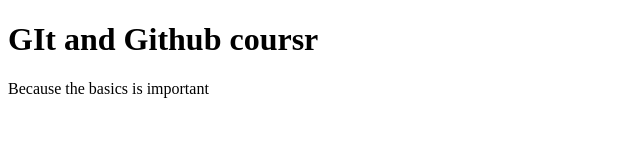
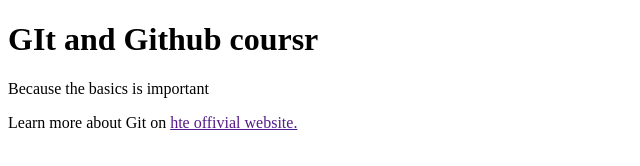
Before and after one commit to Ismet000/git-github-course, a plain HTML site: page index.html in a window 1280 px wide. Shown: the whole page, without its empty margins (0-640 px from the left). Drawn offline with Linux system fonts and the light colour scheme.

Commit message:
added link to Git docs.

```diff
--- a/index.html
+++ b/index.html
@@ -8,6 +8,6 @@
 <body>
     <h1>GIt and Github coursr</h1>
     <p>Because the basics is important</p>
-
+    <p>Learn more about Git on <a href="">hte offivial website.</a></p>
 </body>
 </html>
```
